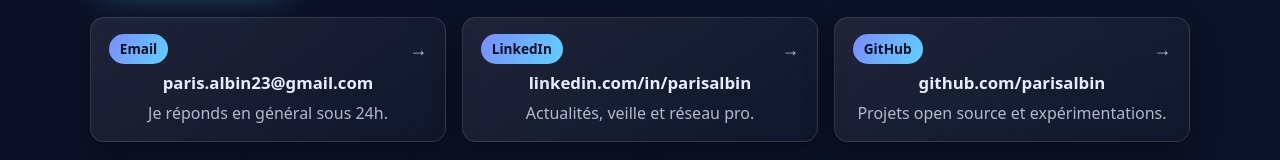
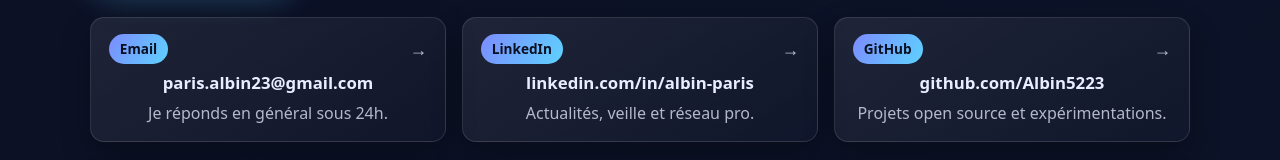
Before and after one commit to Albin5223/portfolio, a React app in the folder frontend/: page / in a window 1280 px wide. Shown: the part 2000-2160 px from the top of the page. Built offline with nearby package versions, Linux system fonts and the light colour scheme; no server answers; the HTML template or start-up script is replaced by a standard one.

Commit message:
Ajout contact réel

```diff
--- a/frontend/src/pages/Contact.tsx
+++ b/frontend/src/pages/Contact.tsx
@@ -11,14 +11,14 @@
   },
   {
     label: "LinkedIn",
-    value: "linkedin.com/in/parisalbin",
-    href: "https://www.linkedin.com/in/parisalbin",
+    value: "linkedin.com/in/albin-paris",
+    href: "https://www.linkedin.com/in/albin-paris-23ab5b234/",
     detail: "Actualités, veille et réseau pro.",
   },
   {
     label: "GitHub",
-    value: "github.com/parisalbin",
-    href: "https://github.com/parisalbin",
+    value: "github.com/Albin5223",
+    href: "https://github.com/Albin5223",
     detail: "Projets open source et expérimentations.",
   },
 ];
```
Also changed, not shown: 1 other file (tests, documents, lock files or other folders).
